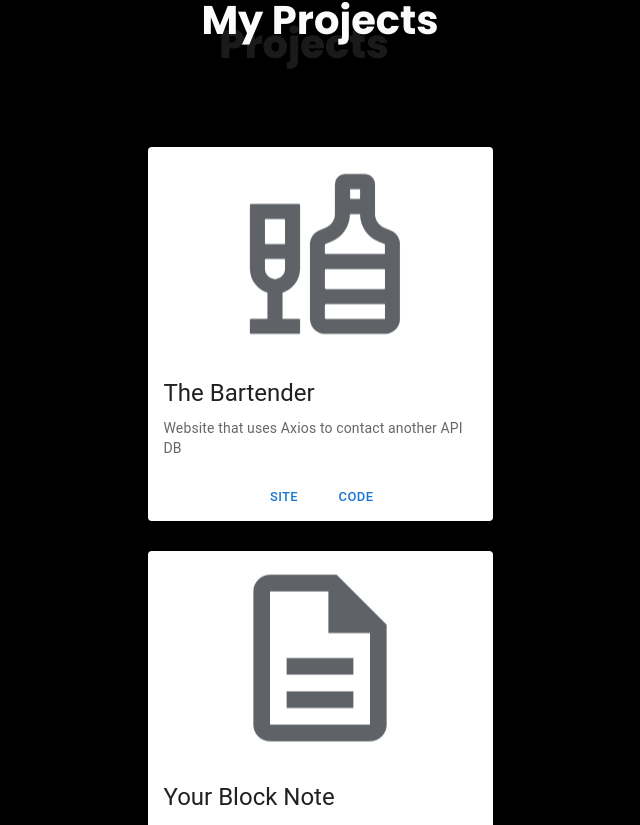
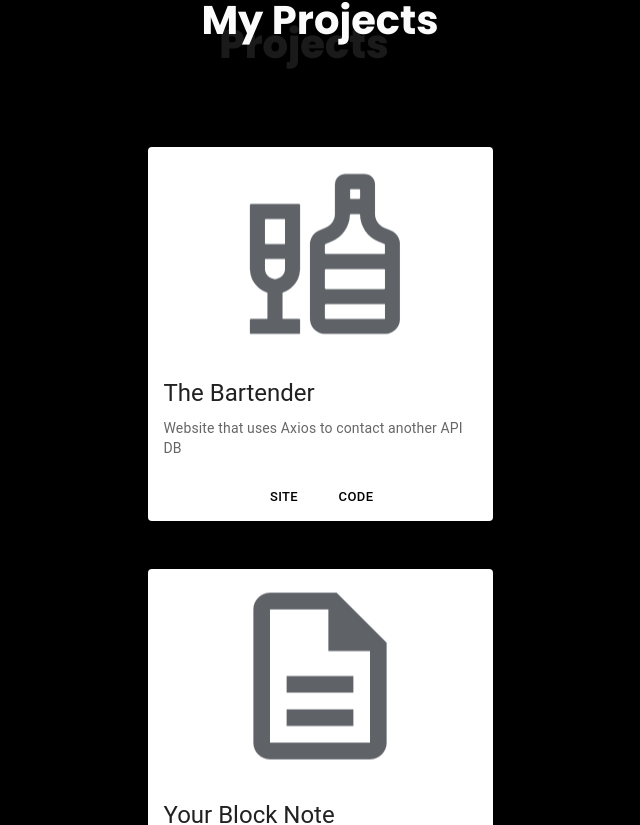
Before and after one commit to KIsaac85/kisaac85.github.io, a React (Vite) app: page / in a window 1280 px wide. Shown: the part 4235-5060 px from the top of the page, without its empty margins (320-960 px from the left). Built offline with nearby package versions, Linux system fonts and the light colour scheme.

Commit message:
modify style to most sections

```diff
--- a/src/Aboutme.jsx
+++ b/src/Aboutme.jsx
@@ -1,11 +1,13 @@
 import React from "react"
 import image1 from "./images/2.jpg"
-
+import Slide from '@mui/material/Slide';
 
 
 function Aboutme() {
+
+
     return (
-
+   <Slide direction="up" in={true} mountOnEnter unmountOnExit>
       <section id="about-section" className="main-flex-row main-top-space">
 
 
@@ -32,6 +34,7 @@ function Aboutme() {
     </div>
 
     </section>
+    </Slide>
     )
 }
 
--- a/src/ContactMe.jsx
+++ b/src/ContactMe.jsx
@@ -5,7 +5,7 @@ import HomeIcon from '@mui/icons-material/Home';
 import emailjs from '@emailjs/browser';
 import {useForm} from "react-hook-form";
 import image1 from "./images/2.jpg"
-import  StyledButton  from './js/ButtonStyle';
+import  {StyledButton}  from './js/ButtonStyle';
 
 
 function ContactMe() {
--- a/src/Footer.jsx
+++ b/src/Footer.jsx
@@ -5,7 +5,7 @@ import React from "react";
 function Footer() {
     return(
         <section  id="footer-section">
-	<footer>This portfolio is inspired by
+	<footer>The style of this portfolio is inspired by
     <a href="https://themewagon.com/themes/free-one-page-bootstrap-4-html5-personal-portfolio-website-template-clark/">  Clark Master</a>
     </footer>
 		</section>
--- a/src/Home.jsx
+++ b/src/Home.jsx
@@ -2,7 +2,7 @@ import React from 'react'
 import image1 from "./images/2.jpg";
 import image2 from "./images/1.jpg";
 import { Stack} from '@mui/material';
-import  StyledButton  from './js/ButtonStyle';
+import  {StyledButton}  from './js/ButtonStyle';
 import {Link} from "react-scroll";
 import Fade from '@mui/material/Fade';
 
--- a/src/Projects.jsx
+++ b/src/Projects.jsx
@@ -6,7 +6,7 @@ function cards(card){
 
 	return(
 
-		<div id="divContainer" key = {card.id} >
+		<div id="Project-Card-Container" key = {card.id} >
 
 	<Card
 		title={card.title}
--- a/src/Resume.jsx
+++ b/src/Resume.jsx
@@ -1,5 +1,5 @@
 import React from "react";
-import  StyledButton  from './js/ButtonStyle';
+import  {StyledButton}  from './js/ButtonStyle';
 import CV from "./Resume/Karim ishak fahmy CV.pdf";
 import Certicates from "./Resume/Courses Certificates.pdf";
 import { Stack} from '@mui/material';
--- a/src/css/Style Project Card.css
+++ b/src/css/Style Project Card.css
@@ -1,27 +1,25 @@
 
 
 
-#cardStyle {
+#Project-Card-Style {
         width: 345px;
         display:flex;
         flex-direction: column;
         align-items:center;
 }
 
-#cardMediaStyle{
+#Project-CardMedia-Style{
         height: 0px;
         padding-top: 56.25%;
         margin: 10px;
         width:200px;
 }
 
-.blackButton {
-        color: var(--blackColor);
-}
 
-#divContainer{
+
+#Project-Card-Container{
         display:flex;
         flex-direction:column;
         align-items:center;
-        margin-top:30px;
+        margin-top:3rem;
 }
--- a/src/js/ButtonStyle.js
+++ b/src/js/ButtonStyle.js
@@ -13,4 +13,17 @@ const StyledButton = styled(Button)({
 
 
 
-  export default StyledButton;
+
+
+  const CardStyledButton = styled(Button)({
+
+
+
+    color:"black",
+
+    ":hover":{background:"#ffffff",  color:"#ffbd38"},
+
+  });
+
+
+  export  {StyledButton , CardStyledButton};
--- a/src/projectCard.jsx
+++ b/src/projectCard.jsx
@@ -3,9 +3,8 @@ import Card from '@mui/material/Card';
 import CardActions from '@mui/material/CardActions';
 import CardContent from '@mui/material/CardContent';
 import CardMedia from '@mui/material/CardMedia';
-import Button from '@mui/material/Button';
 import Typography from '@mui/material/Typography';
-
+import  {CardStyledButton}  from './js/ButtonStyle';
 
 
 
@@ -14,8 +13,8 @@ function projectCard(props) {
     return(
 
 
-		<Card id="cardStyle">
-      <CardMedia id="cardMediaStyle" image={props.picture} title={props.title}/>
+		<Card id="Project-Card-Style">
+      <CardMedia id="Project-CardMedia-Style" image={props.picture} title={props.title}/>
       <CardContent>
         <Typography gutterBottom variant="h5" component="div">
           {props.title}
@@ -25,8 +24,8 @@ function projectCard(props) {
         </Typography>
       </CardContent>
       <CardActions>
-        <Button className="blackButton"  size="small" href={`//${props.codeLink}`}>Site</Button>
-        <Button className="blackButton" size="small" href={`//${props.websiteLink}`}>Code</Button>
+        <CardStyledButton  size="small" href={`//${props.codeLink}`}>Site</CardStyledButton>
+        <CardStyledButton  size="small" href={`//${props.websiteLink}`}>Code</CardStyledButton>
       </CardActions>
     </Card>
     )
```
